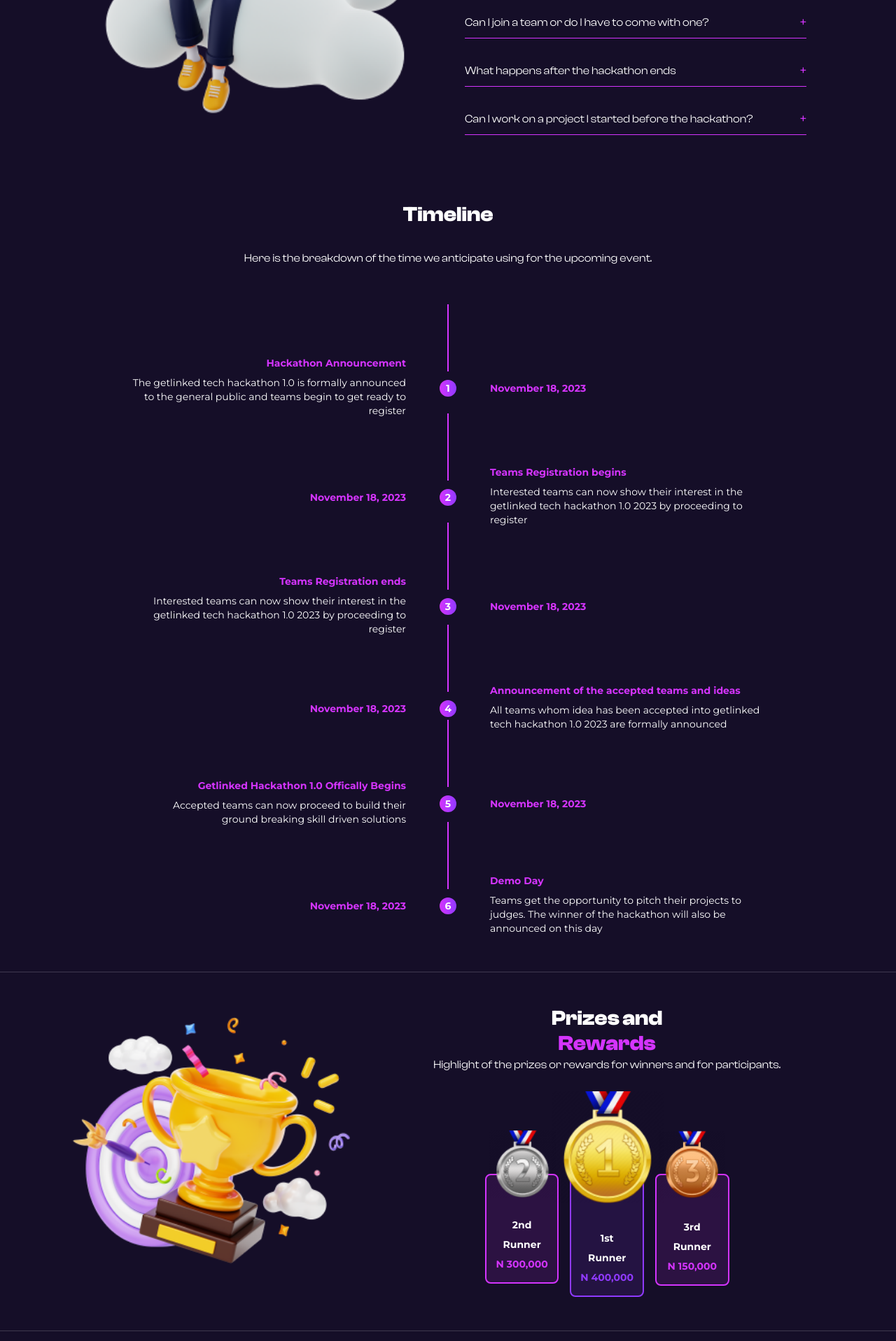
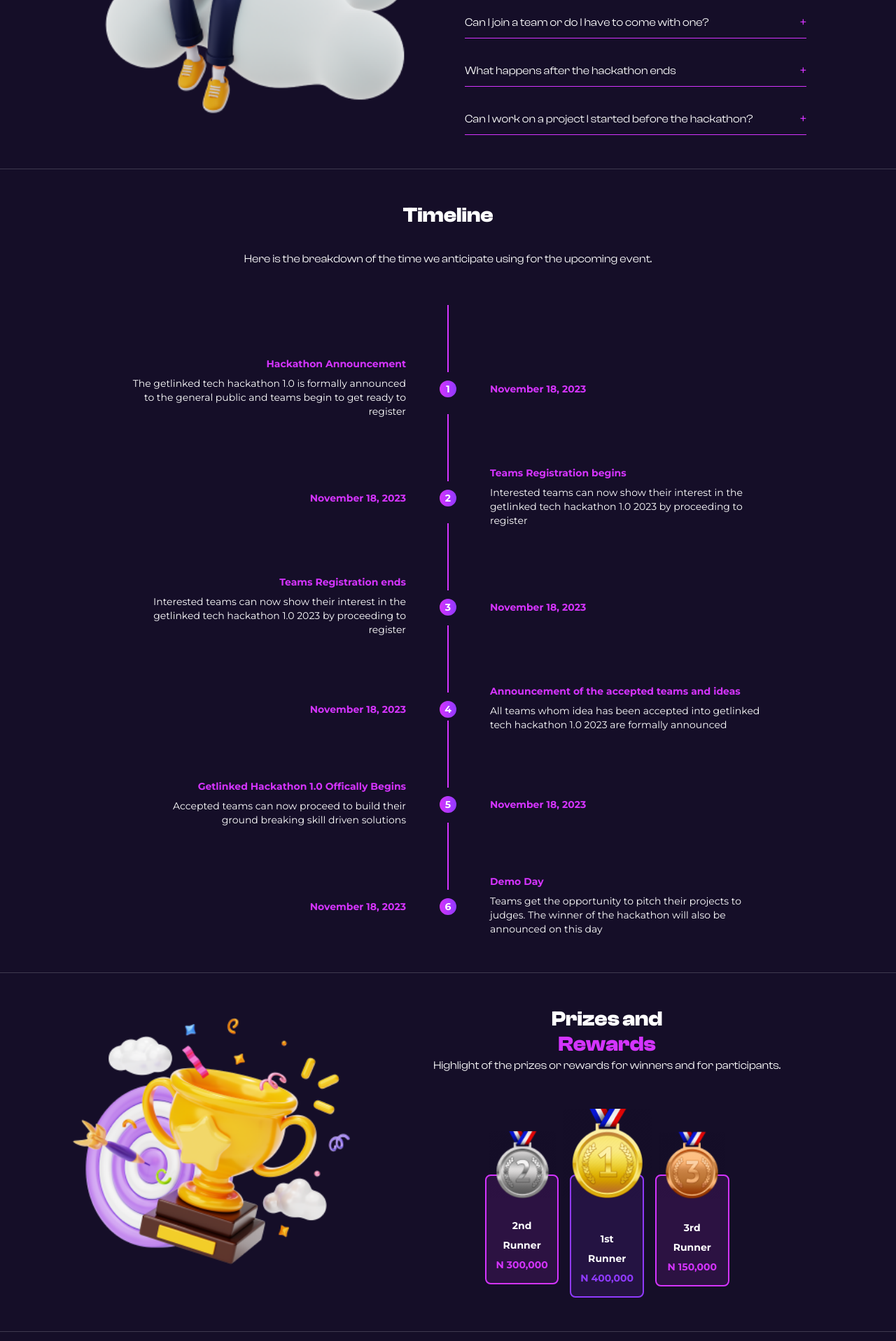
Before and after one commit to Okoli-Ryan/getLinked-landing, a Next.js app: page / in a window 1280 px wide. Shown: the part 3492-5409 px from the top of the page at 70% size. Built offline with nearby package versions, Linux system fonts and the light colour scheme.

Commit message:
fix rewards section

```diff
--- a/src/app/components/Faq/FAQ.tsx
+++ b/src/app/components/Faq/FAQ.tsx
@@ -6,6 +6,7 @@
 
 export default function FAQ() {
 	return (
+		<>
 			<AlternateCard className="container" image="/images/home/accordion-illustration.png">
 				<h3 className="text-xl font-bold text-center md:text-left md:text-3xl">
 					Frequently Ask <br />
@@ -18,5 +19,7 @@
 					<AccordionSection />
 				</div>
 			</AlternateCard>
+			<div className="divider"></div>
+		</>
 	);
 }
--- a/src/app/components/Rewards/Rewards.tsx
+++ b/src/app/components/Rewards/Rewards.tsx
@@ -46,7 +46,7 @@
 									src="/images/home/gold_medal 1.png"
 									width={125}
 									height={125}
-									className="w-auto absolute h-full max-h-[10rem] object-contain -top-[7.5rem] max-w-[15rem]"
+									className="w-[400%] absolute h-auto max-h-[8rem] object-contain -top-[6rem] max-w-[24rem]"
 									alt="Gold medal"
 								/>
 								<h2 className="font-montserrat font-bold text-sm mt-20">1st </h2>
```
Lines whose indentation alone changed are shown as unchanged.
